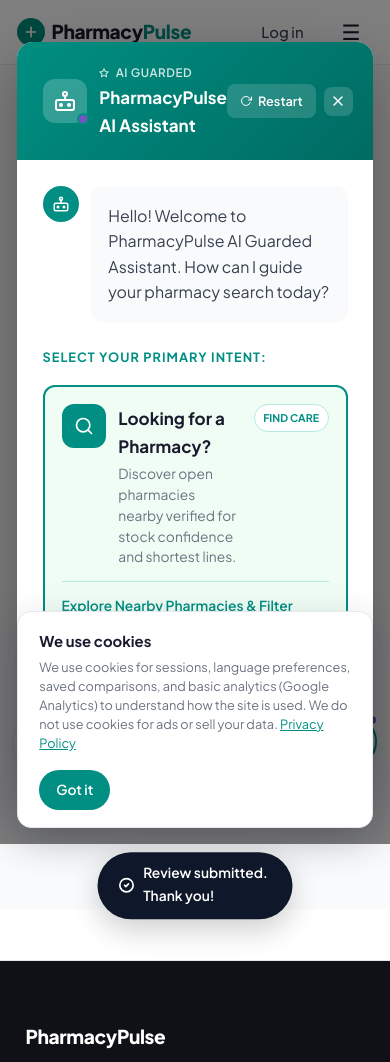
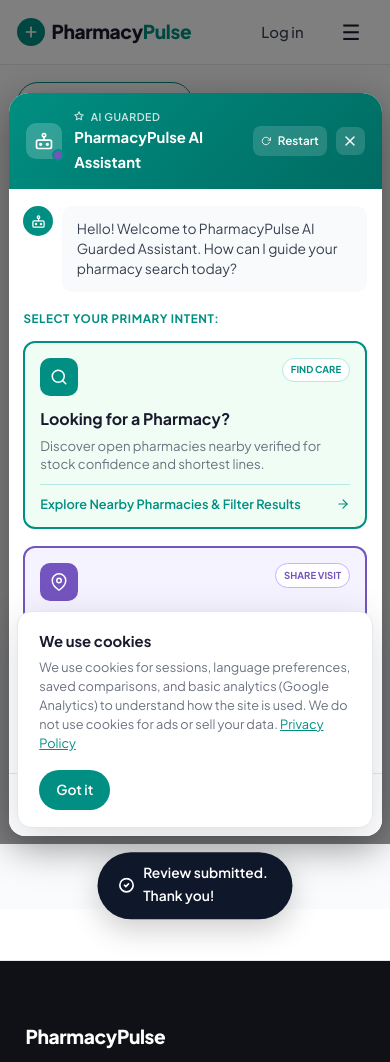
Before and after one commit to gwekworks/itpharmpulse, a Django app: page /pharmacy in a window 390 px wide, after a click that opens the changed part. Shown: the top 1062 px of the page. Run offline with Django 4.2, Linux system fonts and the light colour scheme.

Commit message:
Updates: - Update the mile figure on a single p[harmacy page - Update the reponsiveness of the ai guarded UI - Make the browse all and pharmacy near you in the homepage link to list pharmacy - For Pharmacy menu now link up with the pharmacist dashboard

```diff
--- a/pharmacypulse/domains/home.py
+++ b/pharmacypulse/domains/home.py
@@ -23,6 +23,7 @@ from .common import (
     get_search_radius_mi,
 )
 
+from ..text_utils import pharmacy_slug
 
 _INDEX_AGG_CACHE_KEY = "page_index:aggregates:v1"
 
@@ -223,9 +224,11 @@ def _index_cards(active, approved_reviews, loc):
     cards = []
     for p in top3:
         latest = latest_by_pid.get(p.id)
+        slug = pharmacy_slug(p.name)
         cards.append({
             "id": p.id, "name": p.name, "city": p.city, "state": p.state,
             "zip": p.zip, "address": p.address,
+            "slug": slug, "url": f"/pharmacy/{p.id}/{slug}/",
             "stock_confidence": p.stock_confidence,
             "avg_wait_time": p.avg_wait_time,
             "avg_service_rating": p.avg_service_rating,
--- a/pharmacypulse/domains/pharmacies.py
+++ b/pharmacypulse/domains/pharmacies.py
@@ -426,9 +426,20 @@ def page_pharmacy_detail(request, pharmacy_id=None):
     # etc. This way every page renders the same NPPES badges (verified,
     # established, services, chain). Add detail-page-only fields on top.
     pharmacy_row = _pharmacy_dict(p)
+    from ..geo import resolve as resolve_loc
+    auto_loc = resolve_loc(request)
+    distance_mi = None
+    if auto_loc.lat is not None and auto_loc.lng is not None and p.latitude is not None and p.longitude is not None:
+        from math import radians, sin, cos, asin, sqrt
+        la1, lo1, la2, lo2 = map(radians, (auto_loc.lat, auto_loc.lng, p.latitude, p.longitude))
+        a = sin((la2 - la1) / 2)**2 + cos(la1) * cos(la2) * sin((lo2 - lo1) / 2)**2
+        km = 2 * 6371 * asin(sqrt(a))
+        distance_mi = round(km * 0.621371, 1)
+
     pharmacy_row.update({
         "authorized_official_name": p.authorized_official_name or "",
         "authorized_official_title": p.authorized_official_title or "",
+        "distance_mi": distance_mi,
     })
 
     # Map embed + directions query: coords when we have them, else the full
--- a/pharmacypulse/static/pharmacypulse/pharmacy-pulse-style.css
+++ b/pharmacypulse/static/pharmacypulse/pharmacy-pulse-style.css
@@ -732,6 +732,10 @@ pd-checkins-card {
   justify-content: space-between;
   margin-bottom: 1rem;
 }
+
+@media (max-width: 640px) {
+  .pp-section-head { flex-direction: column; align-items: flex-start; padding: 1.5rem; }
+}
 .pp-section-title {
   font-family: 'Plus Jakarta Sans', system-ui, -apple-system, sans-serif;
   font-weight: 800;
@@ -1099,10 +1103,15 @@ button.search-item.pp-loc-item.highlighted { background: #f0fdf4; }
   margin-top: 0.125rem;
   line-height: 1.4;
 }
+
 .pp-section {
   width: 100%;
   margin: 0 auto;
   padding: 4rem;
+}
+
+@media (max-width: 640px) {
+  .pp-section { padding: 0.5rem 0.5rem; }
 }
 .pp-section-head { margin-bottom: 1.5rem; }
 .pp-eyebrow {
@@ -1134,6 +1143,9 @@ button.search-item.pp-loc-item.highlighted { background: #f0fdf4; }
   margin-bottom: 1.5rem;
   padding-bottom: 1rem;
   border-bottom: 1px solid #E5E7EB;
+}
+@media (max-width: 720px) {
+  .pp-sort-bar { display: none; }
 }
 .pp-sort-btn {
   padding: 0.5rem 1rem;
@@ -1257,6 +1269,10 @@ button.search-item.pp-loc-item.highlighted { background: #f0fdf4; }
   padding-left: 4rem;
   padding-right: 4rem;
 }
+@media (max-width: 640px) {
+  .pp-how-section { padding: 0.5rem 0.5rem; }
+  .pp-how-inner { padding-left: 0.5rem; padding-right: 0.5rem; }
+}
 .pp-how-head { text-align: center; margin-bottom: 3rem; }
 .pp-how-eyebrow {
   font-size: 0.6875rem;
@@ -1416,7 +1432,7 @@ button.search-item.pp-loc-item.highlighted { background: #f0fdf4; }
   .pp-trust-row { gap: 0.75rem; }
   .pp-trust-item { font-size: 0.75rem; }
   .pp-card { grid-template-columns: 1fr !important; }
-  .pp-card > div:last-child { flex-wrap: wrap; gap: 0.5rem !important; }
+  .pp-card > div:last-child { flex-wrap: wrap; gap: 2rem !important; }
   .pp-stats-grid { grid-template-columns: 1fr !important; }
   .pp-testimonials-grid { grid-template-columns: 1fr !important; }
   .pp-how-grid { grid-template-columns: 1fr !important; }
--- a/pharmacypulse/static/pharmacypulse/theme.css
+++ b/pharmacypulse/static/pharmacypulse/theme.css
@@ -560,6 +560,7 @@ body.native-app .pp-footer { display: none !important; }
   align-items: center;
   justify-content: space-between;
 }
+
 .pp-ai-header-left { display: flex; align-items: center; gap: 0.75rem; }
 .pp-ai-avatar { position: relative; }
 .pp-ai-avatar-box {
@@ -722,6 +723,130 @@ body.native-app .pp-footer { display: none !important; }
   font-weight: 600;
   cursor: pointer;
   font-family: inherit;
+}
+
+/* Mobile Optimizations for AI Copilot Modal */
+@media (max-width: 640px) {
+  .pp-ai-modal {
+    padding: 0.5rem;
+    align-items: flex-end;
+  }
+  .pp-ai-panel {
+    max-height: 88vh;
+    border-radius: 20px 20px 16px 16px;
+    box-shadow: 0 10px 40px rgba(0,0,0,0.35);
+  }
+  .pp-ai-header {
+    padding: 0.875rem 1rem;
+  }
+  .pp-ai-avatar-box {
+    width: 36px;
+    height: 36px;
+    border-radius: 10px;
+  }
+  .pp-ai-avatar-box svg {
+    width: 20px;
+    height: 20px;
+  }
+  .pp-ai-assistant-title {
+    font-size: 0.875rem;
+  }
+  .pp-ai-guarded {
+    font-size: 0.625rem;
+  }
+  .pp-ai-restart {
+    padding: 0.3125rem 0.5rem;
+    font-size: 0.6875rem;
+  }
+  .pp-ai-restart svg {
+    width: 10px;
+    height: 10px;
+  }
+  .pp-ai-content {
+    padding: 1rem 0.875rem;
+  }
+  .pp-ai-welcome {
+    margin-bottom: 1rem;
+    gap: 0.5rem;
+  }
+  .pp-ai-bot-avatar {
+    width: 30px;
+    height: 30px;
+  }
+  .pp-ai-bot-avatar svg {
+    width: 15px;
+    height: 15px;
+  }
+  .pp-ai-bubble {
+    padding: 0.75rem 0.875rem;
+    border-radius: 10px;
+  }
+  .pp-ai-bubble p {
+    font-size: 0.8125rem;
+    line-height: 1.45;
+  }
+  .pp-ai-intent-label {
+    font-size: 0.6875rem;
+    margin-bottom: 0.75rem;
+    letter-spacing: 0.05em;
+  }
+  .pp-ai-card {
+    padding: 0.875rem;
+  }
+  .pp-ai-card-top {
+    flex-direction: column;
+    align-items: flex-start;
+    gap: 0.625rem;
+    margin-bottom: 0.625rem;
+    position: relative;
+  }
+  .pp-ai-card-icon {
+    width: 38px;
+    height: 38px;
+    border-radius: 10px;
+  }
+  .pp-ai-card-icon svg {
+    width: 18px;
+    height: 18px;
+  }
+  .pp-ai-card-title {
+    font-size: 0.9375rem;
+    padding-right: 4.5rem;
+  }
+  .pp-ai-card-desc {
+    font-size: 0.775rem;
+    line-height: 1.4;
+  }
+  .pp-ai-card-tag {
+    position: absolute;
+    top: 0;
+    right: 0;
+    font-size: 0.5625rem;
+    padding: 0.2rem 0.45rem;
+  }
+  .pp-ai-card-foot {
+    padding-top: 0.625rem;
+    gap: 0.5rem;
+  }
+  .pp-ai-card-link {
+    font-size: 0.75rem;
+    line-height: 1.3;
+  }
+  .pp-ai-card-foot svg {
+    flex-shrink: 0;
+    width: 14px;
+    height: 14px;
+  }
+  .pp-ai-footer {
+    padding: 0.75rem 1rem;
+  }
+  .pp-ai-footer-label {
+    font-size: 0.6875rem;
+  }
+  .pp-ai-close-assistant {
+    padding: 0.375rem 0.75rem;
+    font-size: 0.75rem;
+  }
 }
 
 /* ===== NEARBY RX SAVINGS POPUP ===== */
--- a/pharmacypulse/templates/pharmacypulse/pages/pharmacy.html
+++ b/pharmacypulse/templates/pharmacypulse/pages/pharmacy.html
@@ -58,7 +58,6 @@
     <svg width="14" height="14" viewBox="0 0 24 24" fill="none" stroke="currentColor" stroke-width="2.5" stroke-linecap="round" stroke-linejoin="round"><polyline points="15 18 9 12 15 6"/></svg>
     Back to All Results
   </a>
-
   {% for item in pharmacy %}
   <div class="pd-layout">
 
@@ -102,7 +101,7 @@
           </div>
           <div class="pd-score-pill">
             <span class="pd-score-label">DISTANCE</span>
-            <span class="pd-score-val">~0.8 mi</span>
+            <span class="pd-score-val">{% if item.distance_mi is not None %}~{{ item.distance_mi|floatformat:1 }} mi{% else %}&mdash;{% endif %}</span>
           </div>
         </div>
       </div>
@@ -260,6 +259,24 @@
         window.pdInitMap = pdInitMap;
       }
 
+      function pdRequestUserLocation() {
+        if (!navigator.geolocation) {
+          alert('Geolocation is not supported by your browser.');
+          return;
+        }
+        navigator.geolocation.getCurrentPosition(
+          function(pos) {
+            var lat = pos.coords.latitude.toFixed(4);
+            var lng = pos.coords.longitude.toFixed(4);
+            document.cookie = 'pp_loc=' + lat + ',' + lng + '; path=/; max-age=2592000; SameSite=Lax';
+            location.reload();
+          },
+          function(err) {
+            alert('Could not access location. Please check your browser site permissions.');
+          }
+        );
+      }
+
       function calcAndDisplayRoute(origin, destination) {
         if (!pdDirectionsRenderer || !pdMap) return;
         var directionsService = new google.maps.DirectionsService();
@@ -407,7 +424,7 @@
             <div class="pd-distance-section">
               <h4 class="pd-distance-title">See your distance</h4>
               <p class="pd-distance-desc">Share your approximate location only when you choose. It stays in this browser session.</p>
-              <button class="pd-location-btn">
+              <button type="button" class="pd-location-btn" onclick="pdRequestUserLocation()">
                 <svg width="14" height="14" viewBox="0 0 24 24" fill="none" stroke="currentColor" stroke-width="2" stroke-linecap="round" stroke-linejoin="round"><circle cx="12" cy="12" r="10"/><circle cx="12" cy="12" r="3"/></svg>
                 Use my location
               </button>
--- a/pharmacypulse/templates/pharmacypulse/partials/review-modal.html
+++ b/pharmacypulse/templates/pharmacypulse/partials/review-modal.html
@@ -7,7 +7,7 @@
   }
   .rv-modal-overlay.open { display: flex; }
   .rv-modal {
-    background: white; border-radius: 1.25rem; width: 100%; max-width: 420px;
+    background: white; border-radius: 1.25rem; width: 100%; max-width: 520px;
     max-height: 90vh; overflow-y: auto; position: relative;
     box-shadow: 0 25px 60px rgba(0,0,0,0.25); animation: rvSlideUp 0.25s ease;
   }
--- a/pharmacypulse/templates/pharmacypulse/partials/topbar.html
+++ b/pharmacypulse/templates/pharmacypulse/partials/topbar.html
@@ -11,7 +11,7 @@
     <nav class="pp-topbar-nav items-center gap-0.5">
       <a href="/list" id="top-list" class="pp-topbar-nav-link">{% trans "Find a pharmacy" %}</a>
       <a href="/compare" id="top-compare" class="pp-topbar-nav-link">{% trans "Compare" %}</a>
-      <a href="/for-pharmacies" id="top-for-pharmacies" class="pp-topbar-nav-link">{% trans "For pharmacies" %}</a>
+      <a href="/pharmacist-dashboard" id="top-for-pharmacies" class="pp-topbar-nav-link">{% trans "For pharmacies" %}</a>
     </nav>
     <div class="flex items-center gap-3">
       {% if user.role == "pharmacist" %}
@@ -51,7 +51,7 @@
         <div class="pp-topbar-menu">
           <a href="/list" class="pp-topbar-menu-link">{% trans "Find a pharmacy" %}</a>
           <a href="/compare" class="pp-topbar-menu-link">{% trans "Compare" %}</a>
-          <a href="/for-pharmacies" class="pp-topbar-menu-link">{% trans "For pharmacies" %}</a>
+          <a href="/pharmacist-dashboard" class="pp-topbar-menu-link">{% trans "For pharmacies" %}</a>
           <div class="pp-topbar-divider"></div>
           {% if user.role == "pharmacist" %}
           <a href="/pharmacist-dashboard" style="display: block; padding: 0.625rem 0.75rem; font-size: 0.875rem; font-weight: 600; color: #008F82; text-decoration: none">{% trans "Dashboard" %}</a>
```
Also changed, not shown: pharmacypulse/templates/pharmacypulse/pages/index.html (+5 -6 lines).
